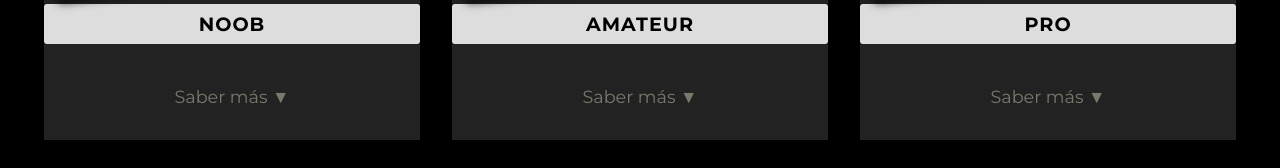
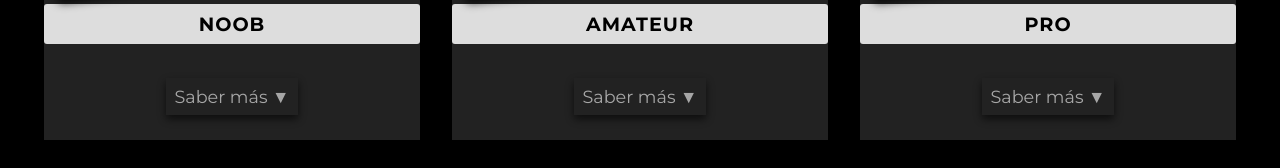
Before and after one commit to juanjo-hub/agujetasydinero, a plain HTML site: page index.html in a window 1280 px wide. Shown: the part 932-1100 px from the top of the page. Drawn offline with Linux system fonts and the light colour scheme.

Commit message:
Update styles.css

```diff
--- a/styles.css
+++ b/styles.css
@@ -244,11 +244,12 @@ main{ padding-top: 80px;}
   user-select: none;
 }
 
-.sabermas > a{
-  text-decoration:none;
-  color: #b6b09f;
+.sabermas > a {
+    text-decoration: none;
+    color: #ffffff;
+    box-shadow: 0 4px 8px #000;
+    padding: 0.5rem;
 }
-
 .sabermas {
   font-size: 1.1rem;
   opacity: 0.6;
```
